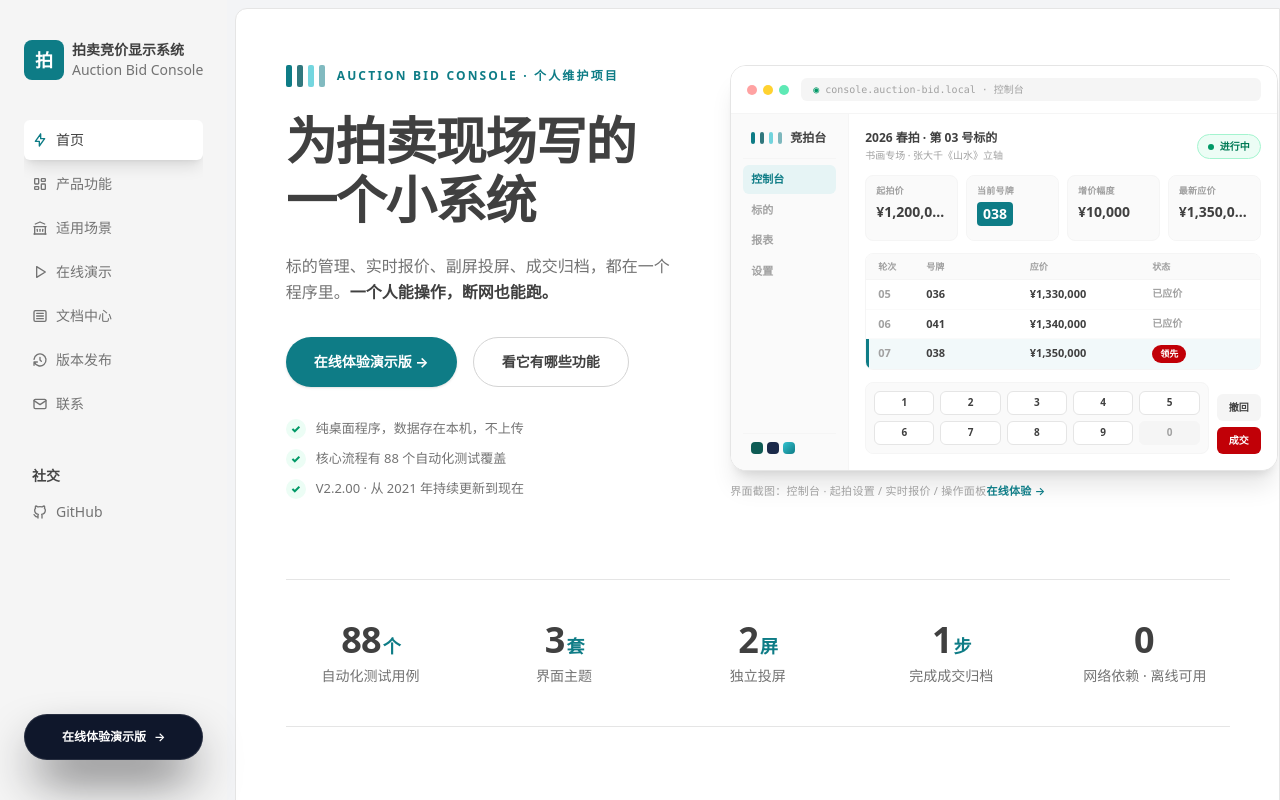
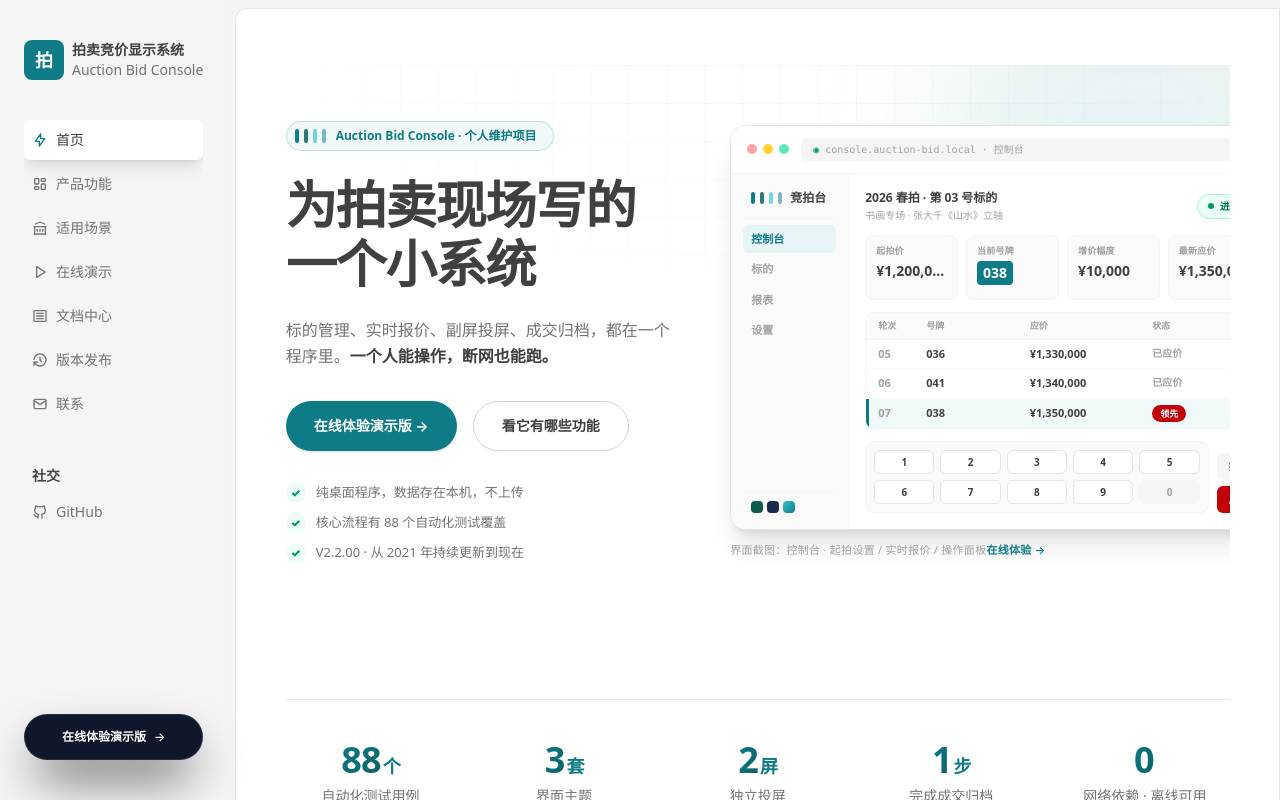
Before and after one commit to wtw79/pm_Web_App_Showcase, a Next.js app: page / in a window 1280 px wide. Built offline with nearby package versions, Linux system fonts and the light colour scheme.

Commit message:
style: 参照高端 landing 组件趋势做克制升级——Hero 细网格+品牌光斑背景、eyebrow 胶囊徽章、CTA hover 微交互、功能一览改 Bento(首卡横跨)、卡片 hover 顶部条纹光条、指标数字品牌渐变

```diff
--- a/src/app/page.tsx
+++ b/src/app/page.tsx
@@ -33,14 +33,32 @@ export default function Home() {
   return (
     <div className="max-w-5xl w-full mx-auto px-4 md:px-10 pt-10 md:pt-14 pb-10">
       {/* ═══════ 01 这是什么 ═══════ */}
-      <section className="grid lg:grid-cols-[42%_58%] gap-10 lg:gap-12 items-center">
+      <section className="relative overflow-hidden">
+        {/* 柔和背景：细网格 + 品牌光斑（纯 CSS，克制装饰） */}
+        <div
+          aria-hidden="true"
+          className="absolute inset-0 pointer-events-none"
+          style={{
+            backgroundImage:
+              "linear-gradient(to right, rgba(14,124,134,0.055) 1px, transparent 1px), linear-gradient(to bottom, rgba(14,124,134,0.055) 1px, transparent 1px)",
+            backgroundSize: "38px 38px",
+            WebkitMaskImage:
+              "radial-gradient(ellipse 75% 65% at 50% 0%, black, transparent 72%)",
+            maskImage:
+              "radial-gradient(ellipse 75% 65% at 50% 0%, black, transparent 72%)",
+          }}
+        />
+        <div
+          aria-hidden="true"
+          className="absolute -top-28 right-[-6rem] h-96 w-96 rounded-full bg-brand/10 blur-3xl pointer-events-none"
+        />
+
+        <div className="relative grid lg:grid-cols-[42%_58%] gap-10 lg:gap-12 items-center py-10 md:py-14">
         <div>
-          <div className="flex items-center gap-3">
-            <StripeMark />
-            <span className="text-xs font-bold tracking-[0.18em] text-brand uppercase">
-              Auction Bid Console · 个人维护项目
-            </span>
-          </div>
+          <span className="inline-flex items-center gap-2.5 rounded-full border border-brand/20 bg-brand-soft/60 pl-2 pr-4 py-1.5 text-xs font-bold text-brand">
+            <StripeMark barClassName="!h-3.5 !w-1" />
+            Auction Bid Console · 个人维护项目
+          </span>
 
           <h1 className="mt-6 text-4xl md:text-5xl lg:text-[3.2rem] font-black text-primary tracking-tight leading-[1.15]">
             为拍卖现场写的一个小系统
@@ -54,13 +72,13 @@ export default function Home() {
           <div className="mt-8 flex flex-col sm:flex-row gap-3 sm:gap-4">
             <Link
               href="/experience"
-              className="inline-flex items-center justify-center gap-2 bg-brand text-white text-sm font-bold rounded-full px-7 py-3.5 hover:bg-brand-deep transition-colors shadow-sm"
+              className="inline-flex items-center justify-center gap-2 bg-brand text-white text-sm font-bold rounded-full px-7 py-3.5 hover:bg-brand-deep hover:shadow-md hover:-translate-y-0.5 transition-all shadow-sm"
             >
               在线体验演示版 →
             </Link>
             <Link
               href="/features"
-              className="inline-flex items-center justify-center gap-2 border border-neutral-300 text-primary text-sm font-bold rounded-full px-7 py-3.5 hover:border-brand hover:text-brand transition-colors"
+              className="inline-flex items-center justify-center gap-2 border border-neutral-300 bg-white text-primary text-sm font-bold rounded-full px-7 py-3.5 hover:border-brand hover:text-brand hover:-translate-y-0.5 transition-all"
             >
               看它有哪些功能
             </Link>
@@ -93,6 +111,7 @@ export default function Home() {
               在线体验 →
             </Link>
           </p>
+        </div>
         </div>
       </section>
 
@@ -138,18 +157,31 @@ export default function Home() {
           desc="标的管理 → 现场报价 → 大屏投屏 → 成交归档，覆盖一场拍卖的主要环节。"
         />
         <div className="grid sm:grid-cols-2 gap-4 md:gap-5">
-          {features.map((f) => (
+          {features.map((f, i) => (
             <Link
               key={f.id}
               href={`/features#${f.id}`}
-              className="group rounded-xl border border-neutral-200 bg-white overflow-hidden hover:border-brand/40 hover:shadow-md transition-all"
+              className={
+                "group relative rounded-xl border border-neutral-200 bg-white overflow-hidden hover:border-brand/40 hover:shadow-md transition-all " +
+                (i === 0 ? "sm:col-span-2" : "")
+              }
             >
-              <div className="relative overflow-hidden bg-neutral-50">
+              {/* hover 顶部条纹光条（呼应品牌条纹） */}
+              <span
+                aria-hidden="true"
+                className="absolute inset-x-0 top-0 h-[3px] origin-left scale-x-0 bg-gradient-to-r from-brand via-brand-light to-brand transition-transform duration-300 group-hover:scale-x-100"
+              />
+              <div
+                className={
+                  "relative overflow-hidden bg-neutral-50 " +
+                  (i === 0 ? "h-52 md:h-64" : "h-40 md:h-44")
+                }
+              >
                 <img
                   src={f.image}
                   alt={f.alt}
                   loading="lazy"
-                  className="w-full h-40 md:h-44 object-cover object-top group-hover:scale-[1.02] transition-transform duration-300"
+                  className="w-full h-full object-cover object-top group-hover:scale-[1.02] transition-transform duration-300"
                 />
               </div>
               <div className="p-5">
--- a/src/components/StatBar.tsx
+++ b/src/components/StatBar.tsx
@@ -15,7 +15,9 @@ export const StatBar = () => {
       {stats.map((s) => (
         <div key={s.label} className="text-center">
           <dd className="font-black text-primary tabular-nums text-3xl md:text-4xl tracking-tight">
-            {s.num}
+            <span className="bg-gradient-to-br from-brand to-brand-deep bg-clip-text text-transparent">
+              {s.num}
+            </span>
             <span className="text-base md:text-lg text-brand font-bold ml-0.5">
               {s.unit}
             </span>
```
